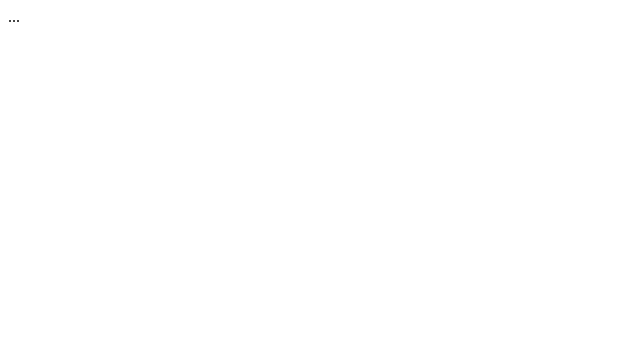
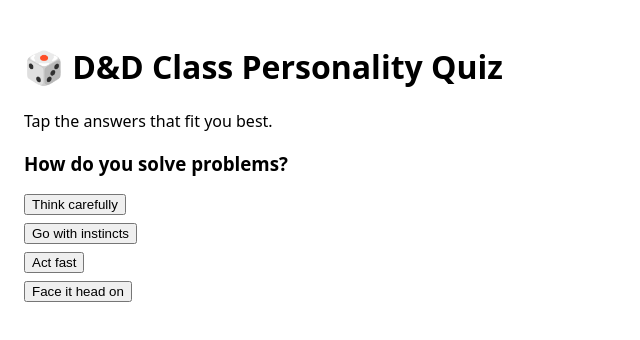
Before and after one commit to likgherk/Dnd-class-quiz, a plain HTML site: page index.html in a window 1280 px wide. Shown: the whole page, without its empty margins (0-640 px from the left). Drawn offline with Linux system fonts and the light colour scheme.

Commit message:
Update index.html

```diff
--- a/index.html
+++ b/index.html
@@ -1,3 +1,69 @@
+
 <!doctype html>
-...
+<html lang="en">
+<head>
+  <meta charset="utf-8">
+  <meta name="viewport" content="width=device-width, initial-scale=1">
+  <title>D&D Class Personality Quiz</title>
+</head>
+<body style="font-family: system-ui, Arial, sans-serif; padding:16px;">
+
+<h1>🎲 D&D Class Personality Quiz</h1>
+<p>Tap the answers that fit you best.</p>
+
+<div id="app"></div>
+
+<script>
+const classes = ["Bard","Druid","Fighter","Monk","Ranger","Rogue","Sorcerer","Warlock","Wizard"];
+const scores = Object.fromEntries(classes.map(c => [c,0]));
+
+const questions = [
+  { q: "How do you solve problems?",
+    a: [
+      ["Think carefully", "Wizard"],
+      ["Go with instincts", "Druid"],
+      ["Act fast", "Rogue"],
+      ["Face it head on", "Fighter"]
+    ]
+  },
+  { q: "Your role in a group?",
+    a: [
+      ["Motivator", "Bard"],
+      ["Scout", "Ranger"],
+      ["Focused anchor", "Monk"],
+      ["Planner", "Wizard"]
+    ]
+  }
+];
+
+let i = 0;
+const app = document.getElementById("app");
+
+function render() {
+  if (i >= questions.length) {
+    const top = Object.entries(scores).sort((a,b)=>b[1]-a[1])[0][0];
+    app.innerHTML = `<h2>Your class: ${top}</h2>`;
+    return;
+  }
+
+  const q = questions[i];
+  app.innerHTML = `<h3>${q.q}</h3>`;
+  q.a.forEach(([text, cls]) => {
+    const b = document.createElement("button");
+    b.textContent = text;
+    b.style.display = "block";
+    b.style.margin = "8px 0";
+    b.onclick = () => {
+      scores[cls] += 1;
+      i++;
+      render();
+    };
+    app.appendChild(b);
+  });
+}
+
+render();
+</script>
+
+</body>
 </html>
```
